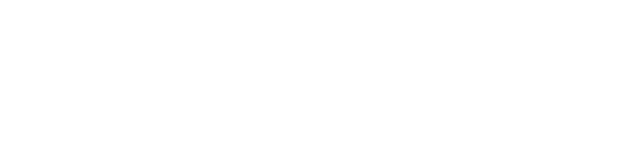
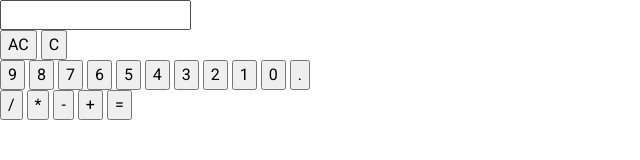
Before and after one commit to Nukeechka/calculator, a plain HTML site: page index.html in a window 1280 px wide. Shown: the whole page, without its empty margins (0-640 px from the left). Drawn offline with Linux system fonts and the light colour scheme.

Commit message:
HTML basic markup

```diff
--- a/index.html
+++ b/index.html
@@ -5,6 +5,7 @@
     <meta name="viewport" content="width=device-width, initial-scale=1.0" />
     <title>Calculator</title>
     <link rel="stylesheet" href="./styles/style.css" />
+    <link rel="stylesheet" href="./styles/reset.css" />
     <link rel="shortcut icon" href="#" type="image/x-icon" />
     <link rel="preconnect" href="https://fonts.googleapis.com" />
     <link rel="preconnect" href="https://fonts.gstatic.com" crossorigin />
@@ -15,7 +16,39 @@
   </head>
   <body>
     <div class="container">
-      <div class="wrapper"></div>
+      <div class="wrapper">
+        <div class="display">
+          <input type="text" class="display__input" />
+        </div>
+        <div class="interface">
+          <div class="interface__edit">
+            <div class="edit">
+              <button class="btn btn-clear">AC</button>
+              <button class="btn btn-cancel">C</button>
+            </div>
+            <div class="digits">
+              <button class="btn btn-digit">9</button>
+              <button class="btn btn-digit">8</button>
+              <button class="btn btn-digit">7</button>
+              <button class="btn btn-digit">6</button>
+              <button class="btn btn-digit">5</button>
+              <button class="btn btn-digit">4</button>
+              <button class="btn btn-digit">3</button>
+              <button class="btn btn-digit">2</button>
+              <button class="btn btn-digit">1</button>
+              <button class="btn btn-digit">0</button>
+              <button class="btn btn-digit">.</button>
+            </div>
+          </div>
+          <div class="operators">
+            <button class="btn btn-operator">/</button>
+            <button class="btn btn-operator">*</button>
+            <button class="btn btn-operator">-</button>
+            <button class="btn btn-operator">+</button>
+            <button class="btn btn-operator">=</button>
+          </div>
+        </div>
+      </div>
     </div>
     <script src="./js/script.js"></script>
   </body>
```
